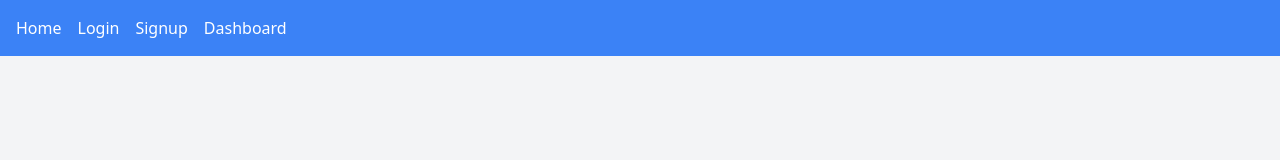
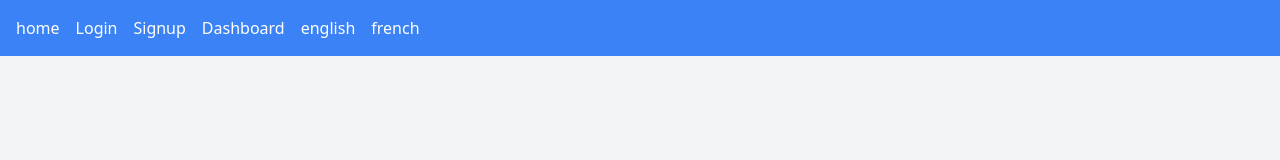
Before and after one commit to nicmart-dev/linguistnow, a React (Create React App) app: page /dashboard in a window 1280 px wide. Shown: the top 160 px of the page. Built offline with nearby package versions, Linux system fonts and the light colour scheme.

Commit message:
integrate react-intl for localization #8

```diff
--- a/src/components/Navbar.jsx
+++ b/src/components/Navbar.jsx
@@ -1,21 +1,44 @@
-import React from "react";
+import React, { useContext } from "react";
 import { Link } from "react-router-dom";
+import { FormattedMessage } from "react-intl";
+import { LanguageContext } from "../i18n/LanguageProvider";
 
 const Navbar = () => {
+  const { switchLanguage } = useContext(LanguageContext); // Access switchLanguage function from context
+
   return (
     <nav className="bg-blue-500 p-4">
       <ul className="flex space-x-4 text-white">
         <li>
-          <Link to="/">Home</Link>
+          <Link to="/">
+            <FormattedMessage id="home" />
+          </Link>
         </li>
         <li>
-          <Link to="/login">Login</Link>
+          <Link to="/login">
+            <FormattedMessage id="login" />
+          </Link>
         </li>
         <li>
-          <Link to="/signup">Signup</Link>
+          <Link to="/signup">
+            <FormattedMessage id="signup" />
+          </Link>
         </li>
         <li>
-          <Link to="/dashboard">Dashboard</Link>
+          <Link to="/dashboard">
+            <FormattedMessage id="dashboard" />
+          </Link>
+        </li>
+        {/* Language toggle buttons */}
+        <li>
+          <button onClick={() => switchLanguage("en")}>
+            <FormattedMessage id="english" />
+          </button>
+        </li>
+        <li>
+          <button onClick={() => switchLanguage("fr")}>
+            <FormattedMessage id="french" />
+          </button>
         </li>
       </ul>
     </nav>
--- /dev/null
+++ b/src/i18n/LanguageProvider.jsx
@@ -0,0 +1,31 @@
+import React, { useState } from "react";
+import { createIntl, createIntlCache, RawIntlProvider } from "react-intl";
+import { messages } from "./messages";
+
+const cache = createIntlCache();
+
+const LanguageContext = React.createContext(); // Create context
+
+const LanguageProvider = ({ children }) => {
+  const [locale, setLocale] = useState("en");
+
+  const intl = createIntl(
+    {
+      locale,
+      messages: messages[locale],
+    },
+    cache
+  );
+
+  const switchLanguage = (lang) => {
+    setLocale(lang);
+  };
+
+  return (
+    <LanguageContext.Provider value={{ switchLanguage }}>
+      <RawIntlProvider value={intl}>{children}</RawIntlProvider>
+    </LanguageContext.Provider>
+  );
+};
+
+export { LanguageProvider as default, LanguageContext }; // Export LanguageProvider as default
--- /dev/null
+++ b/src/i18n/index.js
@@ -0,0 +1,24 @@
+// src/i18n/index.js
+import { createIntl, createIntlCache, RawIntlProvider } from 'react-intl';
+import { messages } from './messages';
+
+const cache = createIntlCache();
+
+const getLocale = () => {
+    // You can implement your logic to determine the locale
+    // For simplicity, let's use navigator.language
+    const language = navigator.language.split(/[-_]/)[0]; // Extract language code only
+    return ['en', 'fr'].includes(language) ? language : 'en';
+};
+
+const locale = getLocale();
+
+const intl = createIntl(
+    {
+        locale,
+        messages: messages[locale],
+    },
+    cache
+);
+
+export { RawIntlProvider, intl, locale };
--- /dev/null
+++ b/src/i18n/messages.js
@@ -0,0 +1,17 @@
+// src/i18n/messages.js
+export const messages = {
+    en: {
+        welcome: 'Welcome to LinguistNow',
+        login: 'Login',
+        signup: 'Signup',
+        dashboard: 'Dashboard',
+        description: 'Simplifying the hassle of finding available linguists for translation projects.'
+    },
+    fr: {
+        welcome: 'Bienvenue chez LinguistNow',
+        login: 'Connexion',
+        signup: 'Inscription',
+        dashboard: 'Tableau de bord',
+        description: 'Simplifier la recherche de linguistes disponibles pour des projets de traduction.'
+    },
+};
--- a/src/index.jsx
+++ b/src/index.jsx
@@ -1,11 +1,14 @@
 import React from "react";
-import ReactDOM from "react-dom/client";
+import { createRoot } from "react-dom/client";
 import "./index.css";
 import App from "./App";
+import { RawIntlProvider, intl } from "./i18n";
 
-const root = ReactDOM.createRoot(document.getElementById("root"));
+const container = document.getElementById("root");
+const root = createRoot(container);
+
 root.render(
-  <React.StrictMode>
+  <RawIntlProvider value={intl}>
     <App />
-  </React.StrictMode>
+  </RawIntlProvider>
 );
--- a/src/pages/Home.jsx
+++ b/src/pages/Home.jsx
@@ -1,12 +1,14 @@
 import React from "react";
+import { FormattedMessage } from "react-intl";
 
 const Home = () => {
   return (
     <div className="flex flex-col items-center justify-center h-screen bg-gray-100">
-      <h1 className="text-4xl font-bold">Welcome to LinguistNow</h1>
+      <h1 className="text-4xl font-bold">
+        <FormattedMessage id="welcome" />
+      </h1>
       <p className="text-xl mt-4">
-        Simplifying the hassle of finding available linguists for translation
-        projects.
+        <FormattedMessage id="description" />
       </p>
     </div>
   );
```
Also changed, not shown: src/App.jsx (+6 -2 lines).
